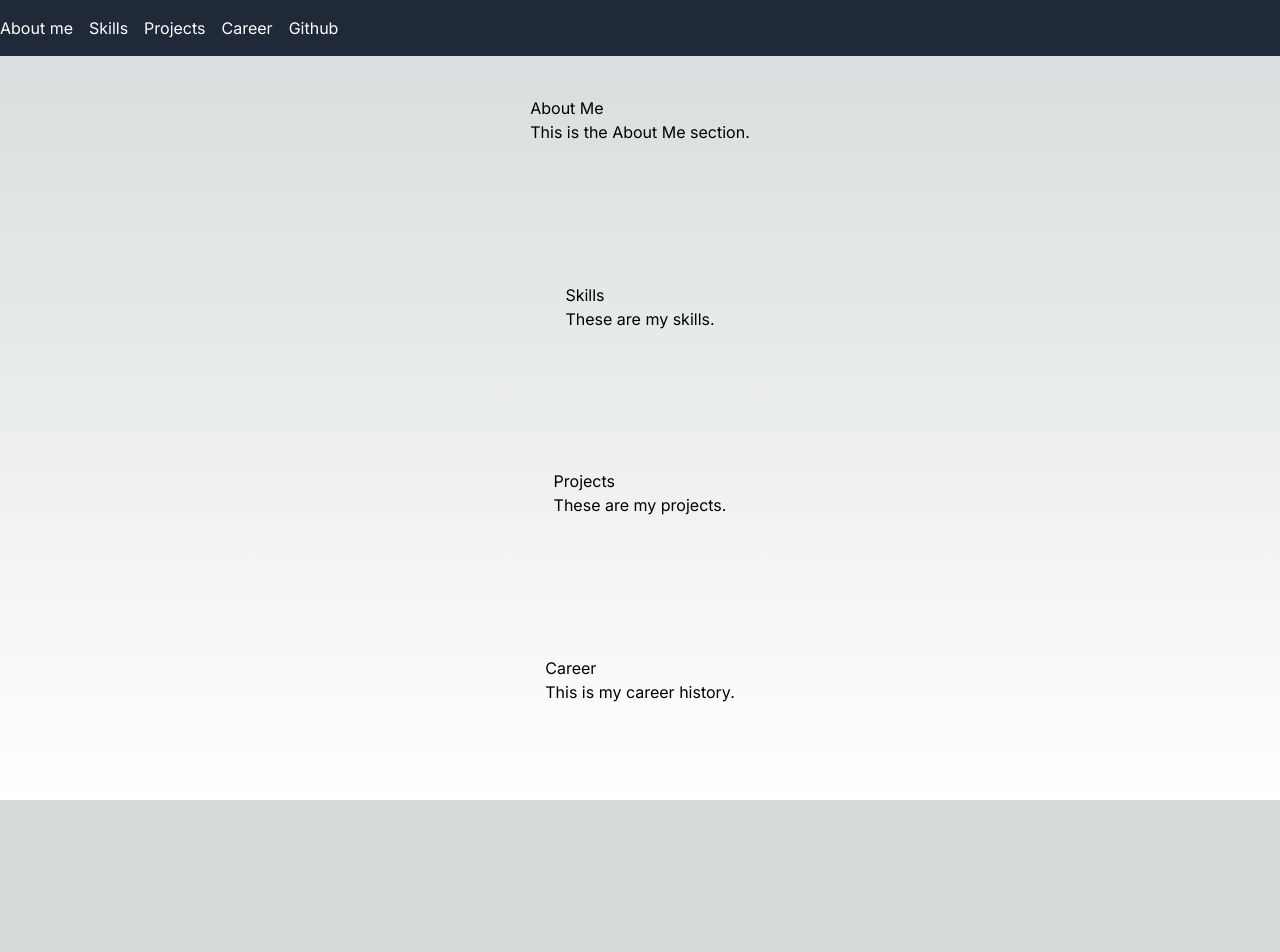
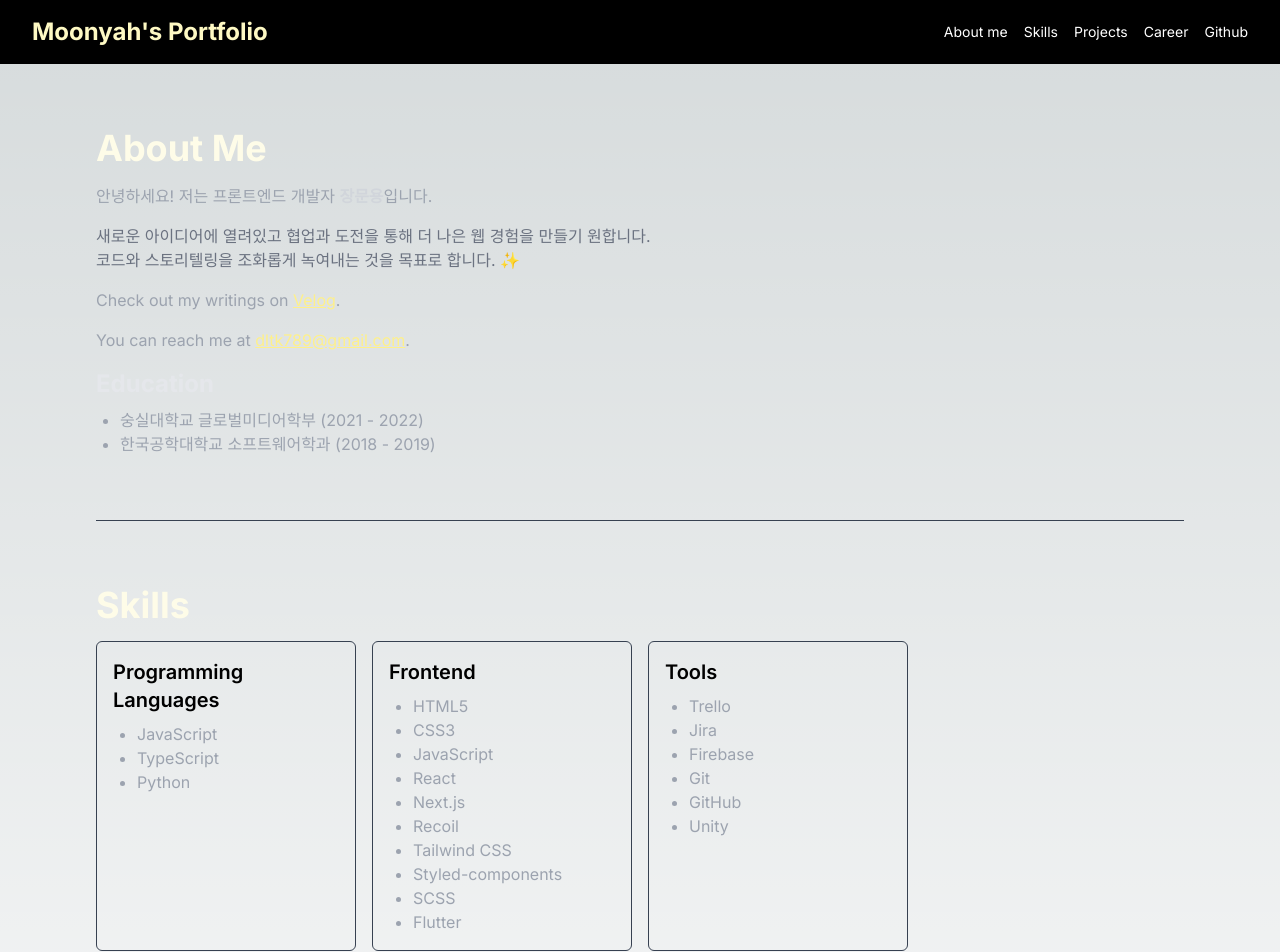
Before and after one commit to moonyah/moonyah-portfolio, a Next.js app: page / in a window 1280 px wide. Shown: the top 952 px of the page. Before the commit the page ends 800 px from the top, so only its background shows below. Built offline with nearby package versions, Linux system fonts and the light colour scheme.

Commit message:
Feat: write in components

```diff
--- a/src/app/page.tsx
+++ b/src/app/page.tsx
@@ -8,10 +8,13 @@ export default function Home() {
   return (
     <>
       <Header />
-      <main className="flex min-h-screen flex-col items-center justify-between p-24">
+      <main className="flex flex-col p-24">
         <AboutMe />
+        <hr className="border-t border-gray-700 my-8" />
         <Skills />
+        <hr className="border-t border-gray-700 my-8" />
         <Projects />
+        <hr className="border-t border-gray-700 my-8" />
         <Career />
       </main>
     </>
--- a/src/components/AboutMe.tsx
+++ b/src/components/AboutMe.tsx
@@ -2,10 +2,56 @@ import React from 'react';
 
 const AboutMe: React.FC = () => {
   return (
-    <section id="about-me">
-      <h2>About Me</h2>
-      {/* About Me 섹션의 내용을 추가하세요 */}
-      <p>This is the About Me section.</p>
+    <section id="about-me" className="py-8">
+      <div className="container mx-auto">
+        <h2 className="text-4xl font-bold mb-4 text-yellow-50">About Me</h2>
+
+        {/* 자기소개 멘트 */}
+        <p className="mb-4 text-gray-400">
+          안녕하세요! 저는 프론트엔드 개발자{' '}
+          <span className="font-bold text-gray-300">장문용</span>입니다.
+        </p>
+        <p className="mb-4 text-gray-500">
+          새로운 아이디어에 열려있고 협업과 도전을 통해 더 나은 웹 경험을 만들기
+          원합니다. <br />
+          코드와 스토리텔링을 조화롭게 녹여내는 것을 목표로 합니다. ✨
+        </p>
+
+        {/* Velog 링크 */}
+        <p className="mb-4 text-gray-400">
+          Check out my writings on{' '}
+          <a
+            href="https://velog.io/@moonyah"
+            target="_blank"
+            rel="noopener noreferrer"
+            className="text-yellow-200 underline"
+          >
+            Velog
+          </a>
+          .
+        </p>
+
+        {/* 이메일 */}
+        <p className="mb-4 text-gray-400">
+          You can reach me at{' '}
+          <a
+            href="mailto:your.email@example.com"
+            className="text-yellow-200 underline"
+          >
+            dltk789@gmail.com
+          </a>
+          .
+        </p>
+
+        {/* 학력 정보 */}
+        <div>
+          <h3 className="text-2xl font-bold mb-2 text-gray-200">Education</h3>
+          <ul className="list-disc pl-6 text-gray-400">
+            <li>숭실대학교 글로벌미디어학부 (2021 - 2022)</li>
+            <li>한국공학대학교 소프트웨어학과 (2018 - 2019)</li>
+          </ul>
+        </div>
+      </div>
     </section>
   );
 };
--- a/src/components/Career.tsx
+++ b/src/components/Career.tsx
@@ -1,13 +1,25 @@
-// components/Career.tsx
-
 import React from 'react';
 
 const Career: React.FC = () => {
   return (
-    <section id="career">
-      <h2>Career</h2>
-      {/* Career 섹션의 내용을 추가하세요 */}
-      <p>This is my career history.</p>
+    <section id="career" className="py-8">
+      <div className="container mx-auto">
+        <h2 className="text-4xl font-bold mb-4 text-yellow-50">Career</h2>
+
+        {/* 경력 정보 */}
+        <div className="border p-4 rounded-md border-gray-700">
+          <h3 className="text-xl font-semibold mb-2">Bootcamp Experience</h3>
+          <p>
+            <strong className="italic text-yellow-100">
+              야놀자X패스트캠퍼스 프론트엔드 부트캠프 1기
+            </strong>
+            <br />
+            <span className="italic text-gray-500">
+              2023년 7월 10일 - 2024년 1월 30일
+            </span>
+          </p>
+        </div>
+      </div>
     </section>
   );
 };
--- a/src/components/Header.tsx
+++ b/src/components/Header.tsx
@@ -2,35 +2,29 @@
 
 const Header: React.FC = () => {
   return (
-    <header className="bg-gray-800 py-4 fixed w-full top-0">
-      <nav className="container mx-auto">
-        <ul className="flex items-center space-x-4">
+    <header className="bg-black py-4 fixed w-full top-0">
+      <nav className="  flex justify-between items-center pr-8 pl-8">
+        <div className="text-yellow-100">
+          <span className="font-bold text-2xl">Moonyah's Portfolio</span>
+        </div>
+        <ul className="flex items-center space-x-4 text-sm font-normal text-white pl-5">
           <li>
-            <a href="#about-me" className="text-white">
-              About me
-            </a>
+            <a href="#about-me">About me</a>
           </li>
           <li>
-            <a href="#skills" className="text-white">
-              Skills
-            </a>
+            <a href="#skills">Skills</a>
           </li>
           <li>
-            <a href="#projects" className="text-white">
-              Projects
-            </a>
+            <a href="#projects">Projects</a>
           </li>
           <li>
-            <a href="#career" className="text-white">
-              Career
-            </a>
+            <a href="#career">Career</a>
           </li>
           <li>
             <a
               href="https://github.com/moonyah"
               target="_blank"
               rel="noopener noreferrer"
-              className="text-white"
             >
               Github
             </a>
--- a/src/components/Projects.tsx
+++ b/src/components/Projects.tsx
@@ -5,9 +5,9 @@ import React from 'react';
 const Projects: React.FC = () => {
   return (
     <section id="projects">
-      <h2>Projects</h2>
+      <h2 className="text-4xl font-bold mb-4 text-yellow-50">Projects</h2>
       {/* Projects 섹션의 내용을 추가하세요 */}
-      <p>These are my projects.</p>
+      <p className="text-gray-500">These are my projects.</p>
     </section>
   );
 };
--- a/src/components/Skills.tsx
+++ b/src/components/Skills.tsx
@@ -1,13 +1,53 @@
-// components/Skills.tsx
-
 import React from 'react';
 
 const Skills: React.FC = () => {
   return (
-    <section id="skills">
-      <h2>Skills</h2>
-      {/* Skills 섹션의 내용을 추가하세요 */}
-      <p>These are my skills.</p>
+    <section id="skills" className="py-8">
+      <div className="container mx-auto">
+        <h2 className="text-4xl font-bold mb-4 text-yellow-50">Skills</h2>
+
+        {/* 기술 목록 */}
+        <ul className="grid grid-cols-2 md:grid-cols-3 lg:grid-cols-4 gap-4">
+          <li className="border p-4 rounded-md border-gray-700">
+            <h3 className="text-xl font-semibold mb-2">
+              Programming Languages
+            </h3>
+            <ul className="list-disc pl-6 text-gray-400">
+              <li>JavaScript</li>
+              <li>TypeScript</li>
+              <li>Python</li>
+            </ul>
+          </li>
+
+          <li className="border p-4 rounded-md border-gray-700">
+            <h3 className="text-xl font-semibold mb-2">Frontend</h3>
+            <ul className="list-disc pl-6 text-gray-400">
+              <li>HTML5</li>
+              <li>CSS3</li>
+              <li>JavaScript</li>
+              <li>React</li>
+              <li>Next.js</li>
+              <li>Recoil</li>
+              <li>Tailwind CSS</li>
+              <li>Styled-components</li>
+              <li>SCSS</li>
+              <li>Flutter</li>
+            </ul>
+          </li>
+
+          <li className="border p-4 rounded-md border-gray-700">
+            <h3 className="text-xl font-semibold mb-2">Tools</h3>
+            <ul className="list-disc pl-6 text-gray-400">
+              <li>Trello</li>
+              <li>Jira</li>
+              <li>Firebase</li>
+              <li>Git</li>
+              <li>GitHub</li>
+              <li>Unity</li>
+            </ul>
+          </li>
+        </ul>
+      </div>
     </section>
   );
 };
```
